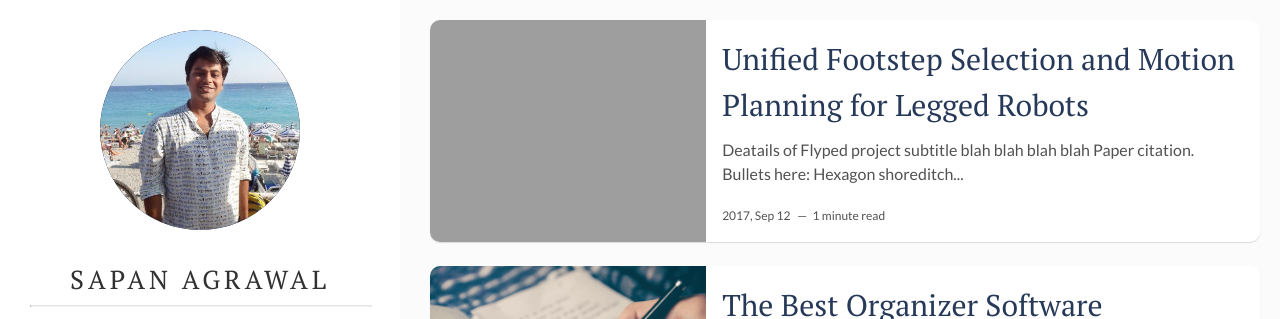
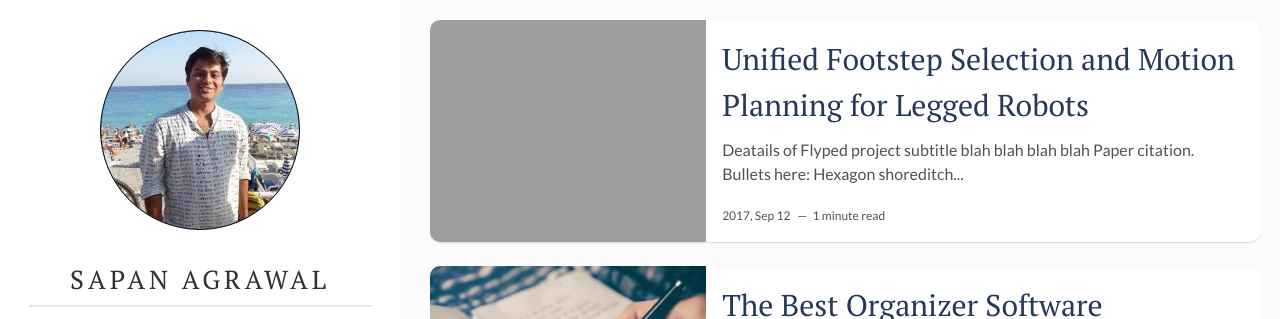
Before and after one commit to sapan-ostic/sapan-ostic.github.io, a Jekyll site: the page built from index.html, in a window 1280 px wide. Shown: the top 319 px of the page. Built offline with Jekyll 4.4.1, drawn with Linux system fonts in a browser that asks for light colours; the list of posts is cut into pages by our own code.

Commit message:
site setting updated

```diff
--- a/assets/css/main.css
+++ b/assets/css/main.css
@@ -945,6 +945,7 @@ table tfoot td {
 .about .cover-author-image {
   width: 200px;
   height: 200px;
+  border: 1px solid #0e0e0e;
   margin: 0 auto 30px;
   -webkit-border-radius: 100%;
           border-radius: 100%;
```
